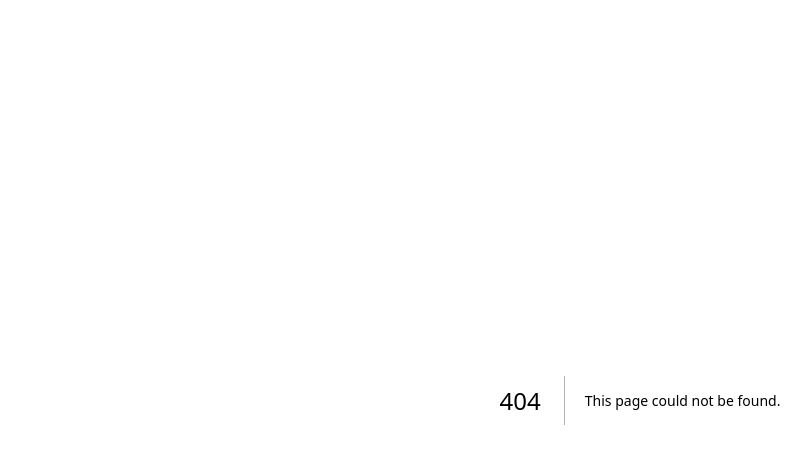
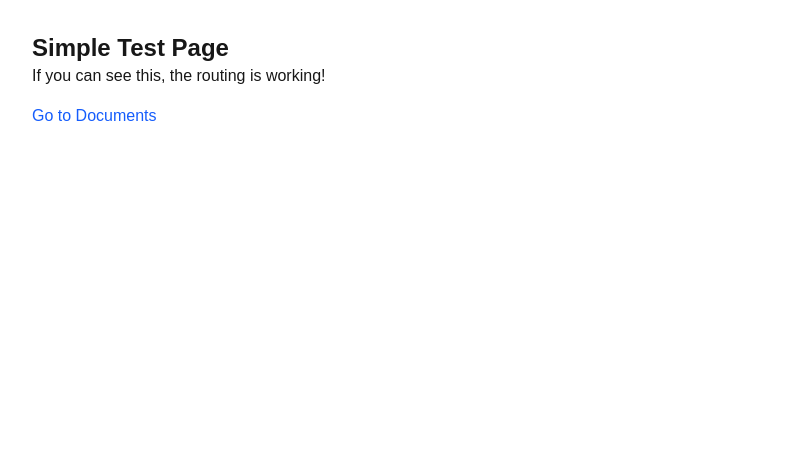
Before and after one commit to jiahknee5/risk-documentation-hub, a Next.js app: page /test-simple in a window 1280 px wide. Before the commit this address had no page. Shown: the top 464 px of the page, without its empty margins (0-811 px from the left). Built offline with nearby package versions, Linux system fonts and the light colour scheme.

Commit message:
test: add simple test page to verify routing

```diff
--- /dev/null
+++ b/src/app/test-simple/page.tsx
@@ -0,0 +1,11 @@
+export default function TestSimple() {
+  return (
+    <div className="p-8">
+      <h1 className="text-2xl font-bold">Simple Test Page</h1>
+      <p>If you can see this, the routing is working!</p>
+      <div className="mt-4">
+        <a href="/documents" className="text-blue-600 hover:underline">Go to Documents</a>
+      </div>
+    </div>
+  )
+}
```
Also changed, not shown: 1 other file (tests, documents, lock files or other folders).
